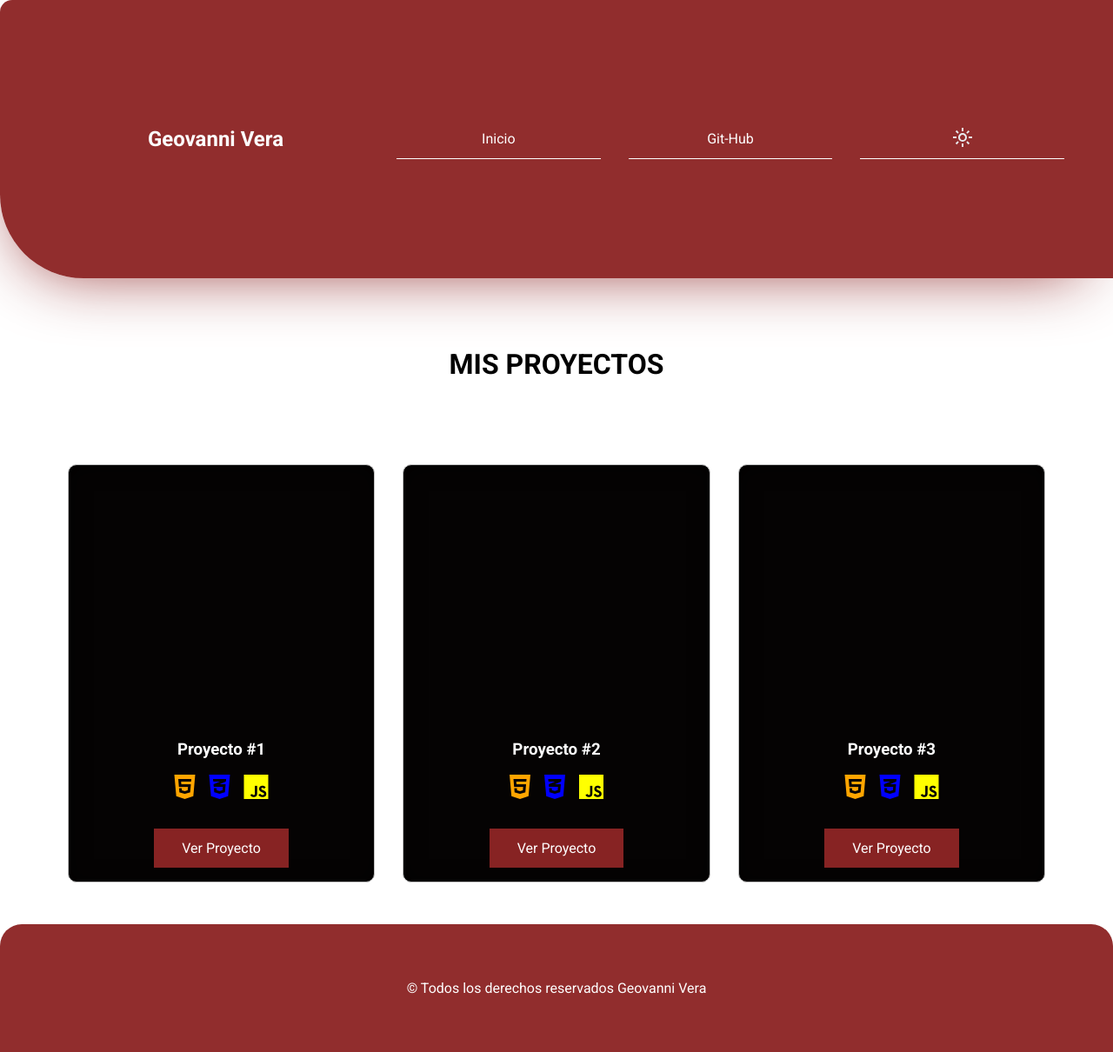
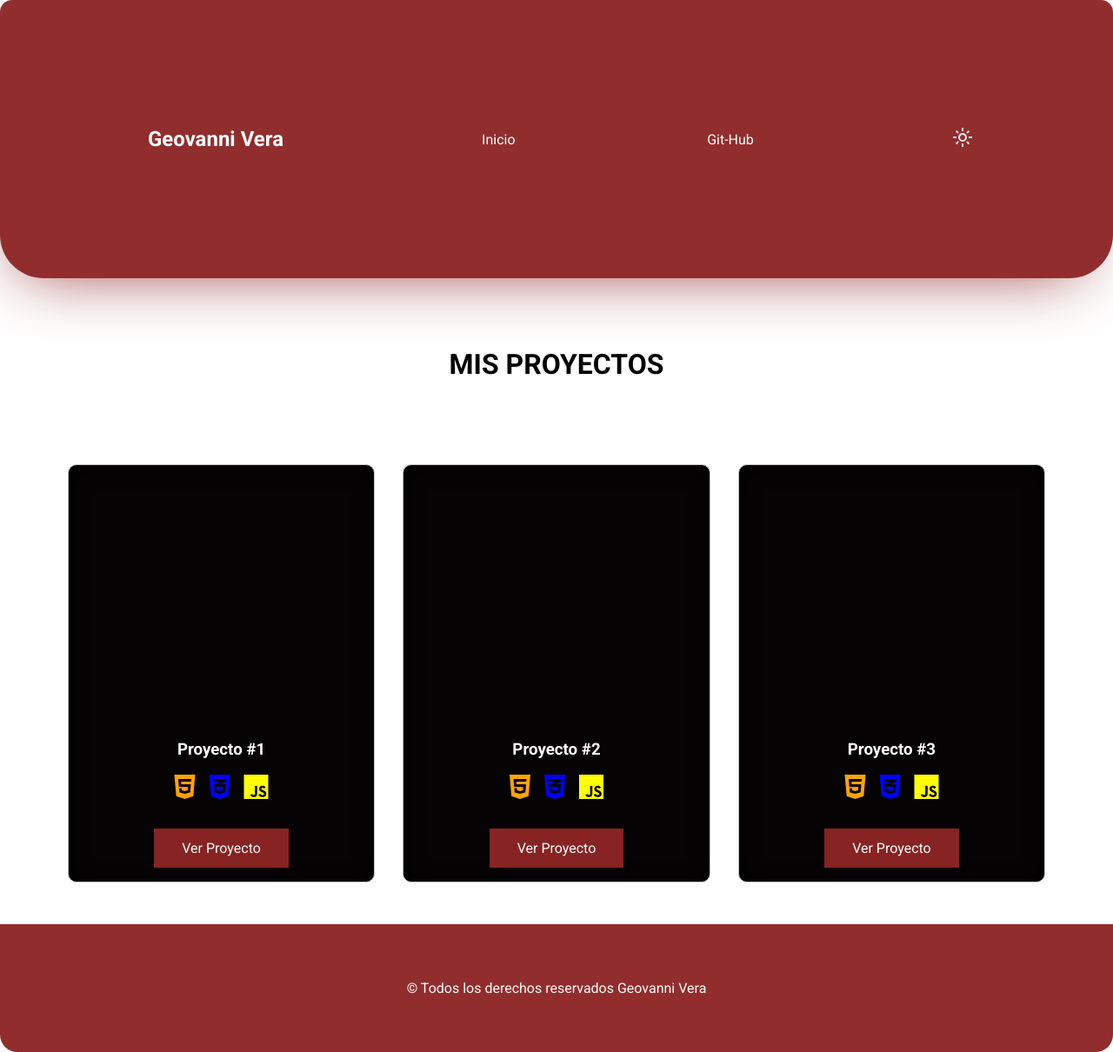
Before and after one commit to GeovanniVera/pagina-proyectos, a plain HTML site: page index.html in a window 1280 px wide. Shown: the whole page at 87% size. Drawn offline with Linux system fonts and the light colour scheme.

Commit message:
se agregaron la ancla del proyecto 3 y bordes redondeados

```diff
--- a/css/style.css
+++ b/css/style.css
@@ -145,13 +145,13 @@ button{
     align-items: center;
     min-height: 20rem;
     background-color: var(--red);
-    border-radius: 25px 0px 0px 200px;
+    border-radius: 25px 20px 20px 20px;
     box-shadow: -7px 22px 74px -32px var(--red);
     overflow: hidden;
 }
 @media (min-width:720px) {
     .header{
-        border-radius: 14px 0px 0px 96px;
+        border-radius: 14px 14px 50px 50px;
 
 
     }
@@ -196,7 +196,7 @@ button{
 }
 .lista-enlaces li{
     width: 100%;
-    border-bottom: var(--white) 1px solid;
+    /* border-bottom: var(--white) 1px solid; */
     background-color: transparent;
     /* border-radius: 10px; */
     transition: background-color 0.5s ease-in-out;
@@ -310,7 +310,7 @@ button{
 .footer{
     background-color: var(--red);
     padding: 4rem 0;
-    border-radius: 25px 25px 0px 0px;
+    border-radius: 0px 0px 20px 20px;
 }
 
 /* Dark Mode */
```
